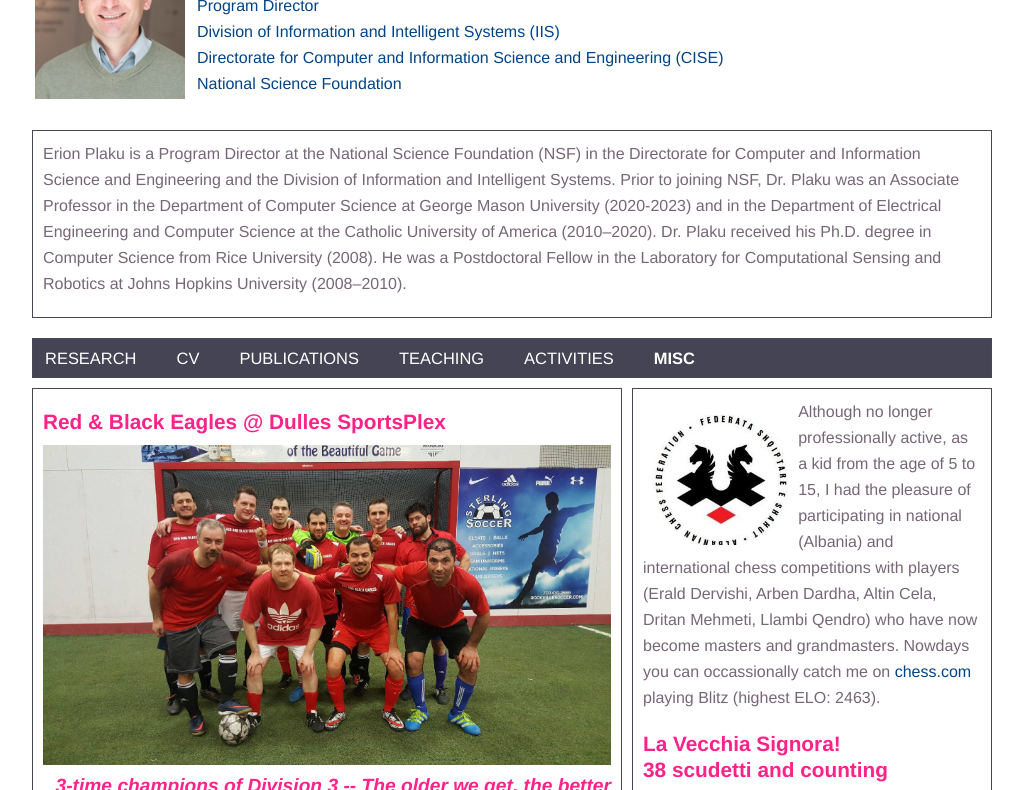
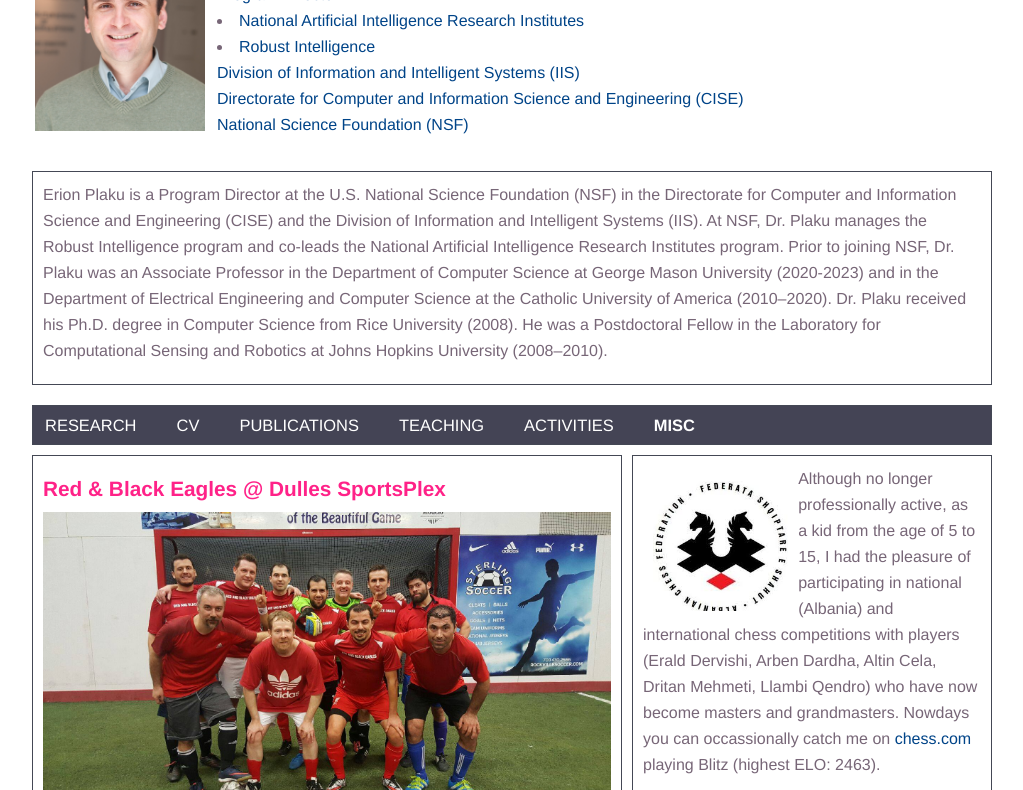
Before and after one commit to ErionPlaku/erionplaku.github.io, a plain HTML site: page Misc.html in a window 1280 px wide. Shown: the part 77-867 px from the top of the page, without its empty margins (128-1151 px from the left). Drawn offline with Linux system fonts and the light colour scheme.

Commit message:
Update Misc.html

```diff
--- a/Misc.html
+++ b/Misc.html
@@ -15,17 +15,18 @@
 
 
 <div class="heading2">
-
 <table class="banner">
 	<tr>
-<td style="width:160px"> <img src="figs/plaku.jpg" style="width:150px;"></td>
+<td style="width:180px"> <img src="figs/plaku.jpg" style="width:170px;"></td>
 		<td class="name-width">
 <p class="name-title">Erion Plaku</p>
 <p class="affiliation">
-<a href="https://www.nsf.gov/staff/staff_bio.jsp?lan=eplaku&org=IIS&from_org=DGA">Program Director</a><br>
+<a href="https://www.nsf.gov/staff/staff_bio.jsp?lan=eplaku&org=IIS&from_org=DGA">Program Director</a>
+	<li><a href="https://new.nsf.gov/funding/opportunities/national-artificial-intelligence-research"> National Artificial Intelligence Research Institutes </a></li>
+	<li><a href="https://new.nsf.gov/funding/opportunities/iis-robust-intelligence-ri"> Robust Intelligence </a></li>
 <a href="https://www.nsf.gov/div/index.jsp?div=IIS">Division of Information and Intelligent Systems (IIS)</a><br>
 <a href="https://www.nsf.gov/dir/index.jsp?org=CISE">Directorate for Computer and Information Science and Engineering (CISE)</a><br>
-<a href="https://www.nsf.gov/">National Science Foundation</a><br>
+<a href="https://www.nsf.gov/">National Science Foundation (NSF) </a><br>
 </p>
 </td>
 
@@ -39,14 +40,17 @@
 	<div class="column">
 
 <p>
-		Erion Plaku is a Program Director at the National Science Foundation (NSF) in the Directorate for
-Computer and Information Science and Engineering and the Division of Information and Intelligent Systems. Prior to joining NSF, Dr. Plaku was an Associate Professor in the Department of Computer
+
+	Erion Plaku is a Program Director at the U.S. National Science Foundation (NSF) in the Directorate for
+Computer and Information Science and Engineering (CISE) and the Division of Information and Intelligent Systems (IIS).
+	At NSF, Dr. Plaku manages the Robust Intelligence program and co-leads the National Artificial Intelligence Research Institutes program.
+	Prior to joining NSF, Dr. Plaku was an Associate Professor in the Department of Computer
 Science at George Mason University (2020-2023) and in the Department of Electrical Engineering and
 Computer Science at the Catholic University of America (2010–2020). Dr. Plaku received his Ph.D. degree in Computer Science from Rice University (2008). He was a Postdoctoral Fellow in the Laboratory for Computational Sensing and Robotics at Johns Hopkins University (2008–2010).
+
 			</p>
 
 	</div>
-
 <div class="topnav">
    <table style="width:100%">
     <tr>
```
